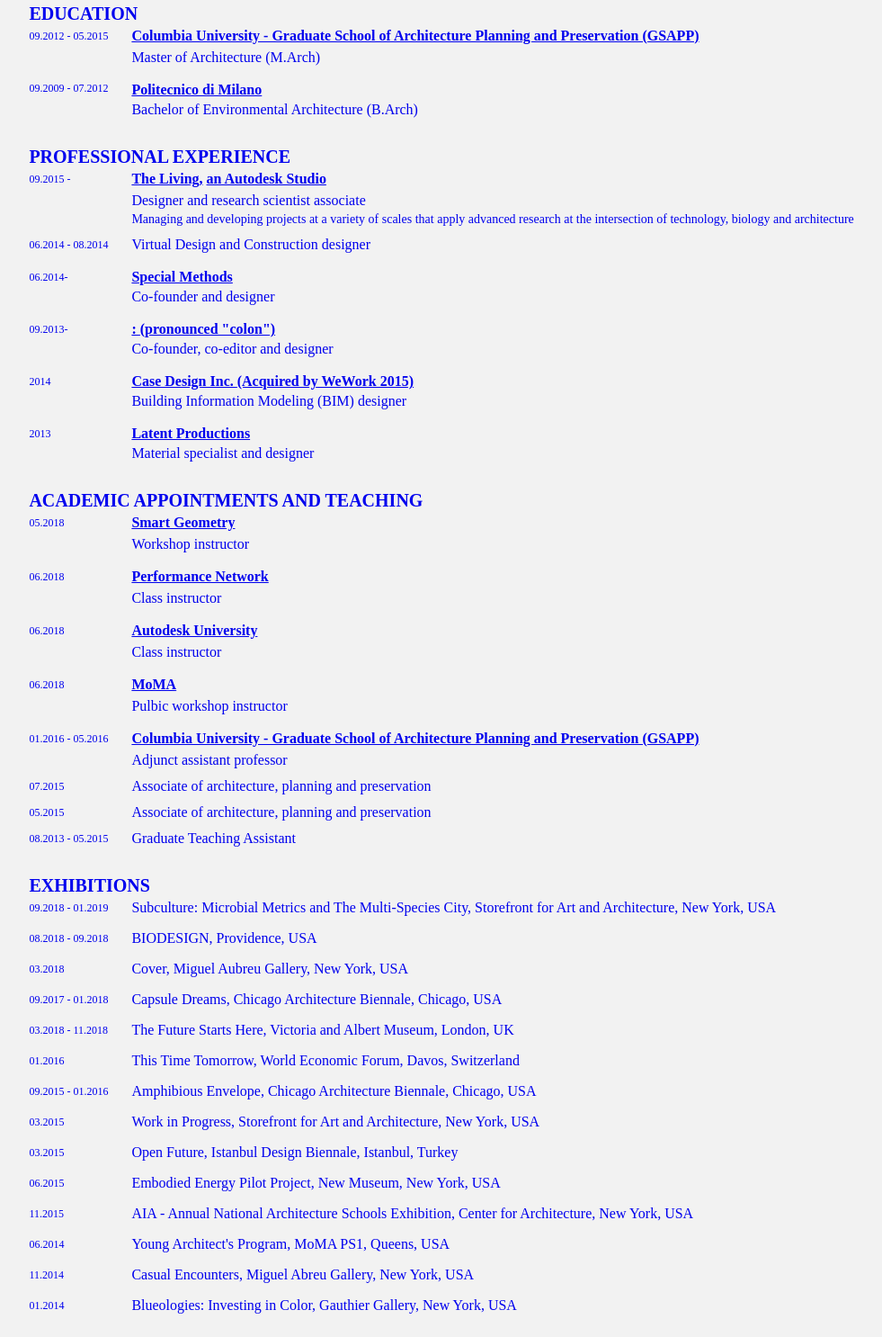
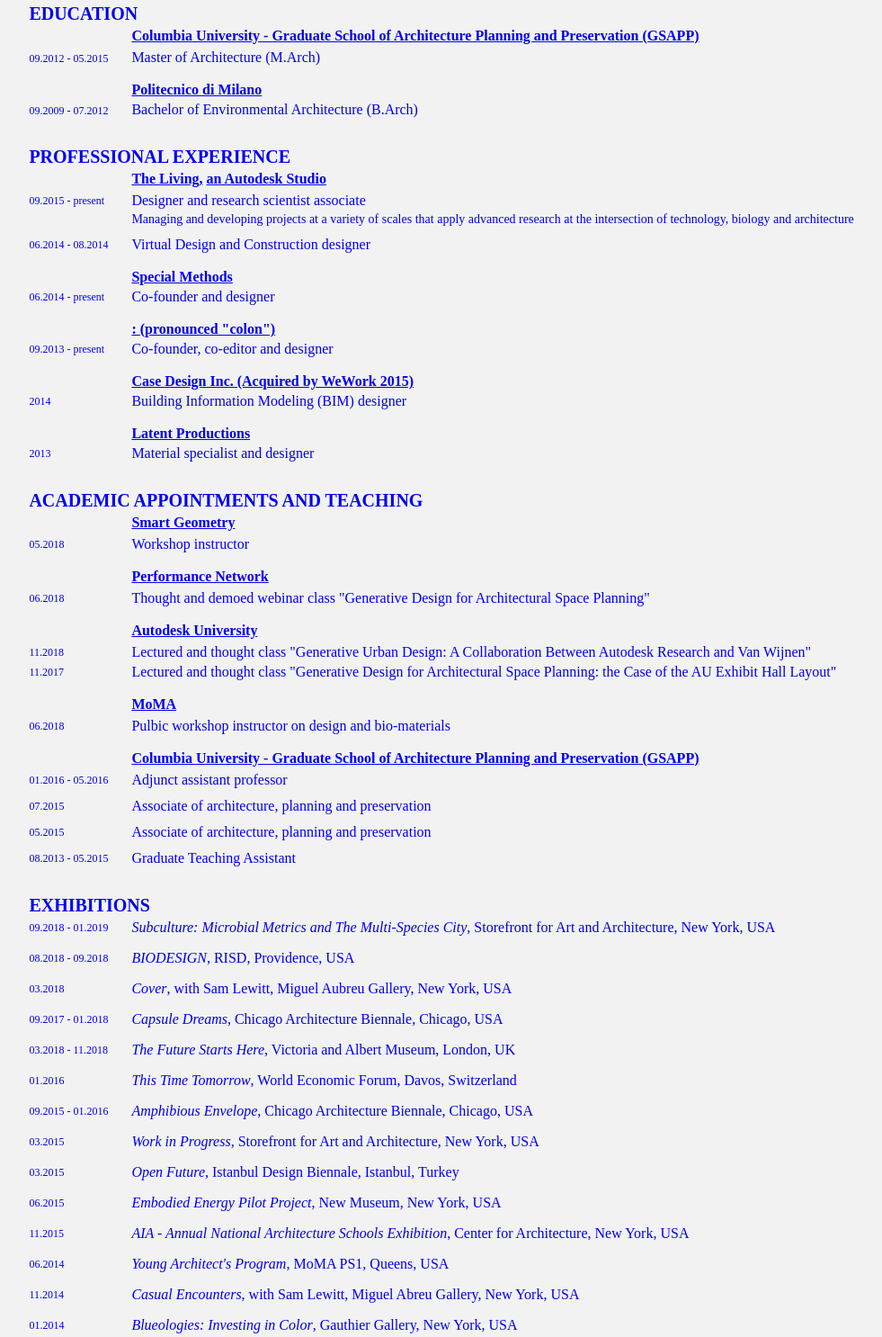
Before and after one commit to lovill/lorenzo_sito_splash, a plain HTML site: page cv/index.html in a window 1280 px wide. Shown: the part 187-1673 px from the top of the page at 90% size, without its empty margins (105-1086 px from the left). Drawn offline with nearby package versions, Linux system fonts and the light colour scheme; a script that the page names is missing.

Commit message:
added py server note and updating date row alignment

```diff
--- a/cv/index.html
+++ b/cv/index.html
@@ -7,7 +7,7 @@
 		<meta name="viewport" content="width=device-width, initial-scale=1">
 
 		<!-- web page title -->
-		<title>vitae</title>
+		<title>lv cv</title>
 		<meta name="description" content="lorenzo online">
 		<!-- load favicon -->
 		<link rel="shortcut icon" type="image/png" href="/favicon_blue.png"/>
@@ -41,11 +41,12 @@
 	<td colspan="2" class = "section_title">EDUCATION</td>
 </tr>
 <tr>
-	<td id = "dates" valign = "center">09.2012 - 05.2015</td>
+	<td></td>
+	<!-- <td id = "dates" valign = "center">09.2012 - 05.2015</td> -->
 	<td><a href=https://www.arch.columbia.edu/ target="_blank">Columbia University - Graduate School of Architecture Planning and Preservation (GSAPP)</td>
 <tr>
 </tr>
-	<td></td>
+	<td id = "dates" valign = "bottom">09.2012 - 05.2015</td>
 	<td id="role">Master of Architecture (M.Arch)</td>
 </tr>
 
@@ -54,11 +55,12 @@
 </tr>
 
 <tr>
-	<td id = "dates" valign = "top">09.2009 - 07.2012</td>
+	<td></td>
+	<!-- <td id = "dates" valign = "top">09.2009 - 07.2012</td> -->
 	<td ><a href=https://www.polimi.it/en/ target="_blank">Politecnico di Milano </td>
 </tr>
 </tr>
-	<td></td>
+	<td id = "dates" valign = "bottom">09.2009 - 07.2012</td>
 	<td id="role">Bachelor of Environmental Architecture (B.Arch)</td>
 </tr>
 <!-- close education section -->
@@ -76,12 +78,14 @@
 	<td colspan="2" class = "section_title">PROFESSIONAL EXPERIENCE</td>
 </tr>
 <tr>
-	<td id = "dates">09.2015 -</td>
+	<td></td>
+	<!-- <td id = "dates">09.2015 - present</td> -->
 	<td><a href=https://www.arch.columbia.edu/ target="_blank"><a href=http://www.thelivingnewyork.com/ target="_blank">
           The Living,</a> <a href=https://autodeskresearch.com/groups/living/ target="_blank">an Autodesk Studio</a></td>
 <tr>
 </tr>
-	<td></td>
+
+	<td id = "dates" valign = "center">09.2015 - present</td>
 	<td id="role">Designer and research scientist associate</td>
 </tr>
 </tr>
@@ -90,7 +94,7 @@
 </tr>
 <tr><td colspan="2" id= "same_employer_spacing"></td></tr>
 </tr>
-	<td id = "dates">06.2014 - 08.2014</td>
+	<td id = "dates" valign = "center">06.2014 - 08.2014</td>
 	<td id="role">Virtual Design and Construction designer</td>
 </tr>
 
@@ -100,11 +104,12 @@
 </tr>
 
 <tr>
-	<td id = "dates">06.2014-</td>
+	<td></td>
+	<!-- <td id = "dates" valign = "bottom">06.2014 - present</td> -->
 	<td><a href=http://www.special-methods.com/ target="_blank">Special Methods</td>
 </tr>
 </tr>
-	<td></td>
+	<td id = "dates" valign = "center">06.2014 - present</td>
 	<td id="role">Co-founder and designer</td>
 </tr>
 
@@ -113,11 +118,12 @@
 	<td colspan="2" id= "spacing"></td>
 </tr>
 <tr>
-	<td id = "dates">09.2013-</td>
+	<td></td>
+	<!-- <td id = "dates">09.2013 - present</td> -->
 	<td><a href=http://www.c-o-l-o-n.com/ target="_blank">: (pronounced "colon")</td>
 </tr>
 </tr>
-	<td></td>
+	<td id = "dates" valign = "center">09.2013 - present</td>
 	<td id="role">Co-founder, co-editor and designer</td>
 </tr>
 
@@ -126,11 +132,13 @@
 	<td colspan="2" id= "spacing"></td>
 </tr>
 <tr>
-	<td id = "dates">2014</td>
+	<td></td>
+	<!-- <td id = "dates" valign = "center">2014</td> -->
 	<td id="role"><a href=http://www.case-inc.com/ target="_blank">Case Design Inc. (Acquired by WeWork 2015)</td>
 </tr>
 </tr>
-	<td></td>
+
+	<td id = "dates" valign = "center">2014</td>
 	<td id="role">Building Information Modeling (BIM) designer</td>
 </tr>
 
@@ -139,11 +147,12 @@
 	<td colspan="2" id= "spacing"></td>
 </tr>
 <tr>
-	<td id = "dates">2013</td>
+	<td></td>
 	<td><a href=http://www.latentnyc.com/ target="_blank">Latent Productions</td>
 </tr>
 </tr>
-	<td></td>
+
+	<td id = "dates" valign = "center">2013</td>
 	<td id="role">Material specialist and designer</td>
 </tr>
 <!-- close professional section -->
@@ -160,10 +169,10 @@
 	<td colspan="2" class = "section_title">ACADEMIC APPOINTMENTS AND TEACHING</td>
 </tr>
 
-<tr><td id = "dates" valign = "center">05.2018</td>
+<tr><td></td>
 	<td><a href=https://www.smartgeometry.org/ target="_blank">
           Smart Geometry</a></td> <tr>
-</tr><td></td>
+</tr><td id = "dates" valign = "center">05.2018</td>
 	<td id="role">Workshop instructor</td>
 </tr>
 
@@ -171,11 +180,11 @@
 <tr>
 	<td colspan="2" id= "spacing"></td>
 </tr>
-<tr><td id = "dates" valign = "center">06.2018</td>
+<tr><td></td>
 	<td><a href=https://www.performance.network/ target="_blank">
           Performance Network</a></td> <tr>
-</tr><td></td>
-	<td id="role">Class instructor</td>
+</tr><td id = "dates" valign = "center">06.2018</td>
+	<td id="role">Thought and demoed webinar class "Generative Design for Architectural Space Planning"</td>
 </tr>
 
 
@@ -183,50 +192,53 @@
 <tr>
 	<td colspan="2" id= "spacing"></td>
 </tr>
-<tr><td id = "dates" valign = "center">06.2018</td>
+<tr><td></td>
 	<td><a href=http://au.autodesk.com/ target="_blank">
           Autodesk University</a></td> <tr>
-</tr><td></td>
-	<td id="role">Class instructor</td>
+</tr><td id = "dates" valign = "center">11.2018</td>
+	<td id="role">Lectured and thought class "Generative Urban Design: A Collaboration Between Autodesk Research and Van Wijnen"</td>
+</tr>
+</tr><td id = "dates" valign = "center">11.2017</td>
+	<td id="role">Lectured and thought class "Generative Design for Architectural Space Planning: the Case of the AU Exhibit Hall Layout"</td>
 </tr>
 
 <!-- ...     .... -->
 <tr>
 	<td colspan="2" id= "spacing"></td>
 </tr>
-<tr><td id = "dates" valign = "center">06.2018</td>
+<tr><td></td>
 	<td><a href=https://www.moma.org/ target="_blank">
           MoMA</a></td> <tr>
-</tr><td></td>
-	<td id="role">Pulbic workshop instructor</td>
+</tr><td id = "dates" valign = "center">06.2018</td>
+	<td id="role">Pulbic workshop instructor on design and bio-materials</td>
 </tr>
 
 <!-- ...     .... -->
 <tr>
 	<td colspan="2" id= "spacing"></td>
 </tr>
-<tr><td id = "dates" valign = "center">01.2016 - 05.2016</td>
+<tr><td></td>
 	<td><a href=https://www.arch.columbia.edu/ target="_blank">
           Columbia University - Graduate School of Architecture Planning and Preservation (GSAPP)</a></td> <tr>
-</tr><td></td>
+</tr><td id = "dates" valign = "center">01.2016 - 05.2016</td>
 	<td id="role">Adjunct assistant professor</td>
 </tr>
 
 <!-- ...     .... -->
 <tr><td colspan="2" id= "same_employer_spacing"></td></tr>
-<tr><td id = "dates">07.2015</td>
+<tr><td id = "dates" valign = "center">07.2015</td>
 	<td id="role">Associate of architecture, planning and preservation</td>
 </tr>
 
 <!-- ...     .... -->
 <tr><td colspan="2" id= "same_employer_spacing"></td></tr>
-<tr><td id = "dates">05.2015</td>
+<tr><td id = "dates" valign = "center">05.2015</td>
 	<td id="role">Associate of architecture, planning and preservation</td>
 </tr>
 
 <!-- ...     .... -->
 <tr><td colspan="2" id= "same_employer_spacing"></td></tr>
-<tr><td id = "dates">08.2013 - 05.2015</td>
+<tr><td id = "dates" valign = "center">08.2013 - 05.2015</td>
 	<td id="role">Graduate Teaching Assistant</td> </tr>
 <!-- closing academic section -->
 
@@ -243,72 +255,72 @@
 </tr>
 
 <tr><td id = "dates" valign = "center">09.2018 - 01.2019</td>
-	<td> Subculture: Microbial Metrics and The Multi-Species City, Storefront for Art and Architecture, New York, USA</td> </tr>
+	<td> <p class="work_title">Subculture: Microbial Metrics and The Multi-Species City</p>, Storefront for Art and Architecture, New York, USA</td> </tr>
 
 <!-- ...     .... -->
 <tr><td colspan="2" id= "exh_spacing"></td></tr>
 <tr><td id = "dates" valign = "center">08.2018 - 09.2018</td>
-	<td> BIODESIGN, Providence, USA</td> </tr>
+	<td> <p class="work_title">BIODESIGN</p>, RISD, Providence, USA</td> </tr>
 
 <!-- ...     .... -->
 <tr><td colspan="2" id= "exh_spacing"></td></tr>
 <tr><td id = "dates" valign = "center">03.2018</td>
-	<td> Cover, Miguel Aubreu Gallery, New York, USA</td> </tr>
+	<td> <p class="work_title">Cover</p>, with Sam Lewitt, Miguel Aubreu Gallery, New York, USA</td> </tr>
 
 <!-- ...     .... -->
 <tr><td colspan="2" id= "exh_spacing"></td></tr>
 <tr><td id = "dates" valign = "center">09.2017 - 01.2018</td>
-	<td> Capsule Dreams, Chicago Architecture Biennale, Chicago, USA</td> </tr>
+	<td> <p class="work_title">Capsule Dreams</p>, Chicago Architecture Biennale, Chicago, USA</td> </tr>
 
 <!-- ...     .... -->
 <tr><td colspan="2" id= "exh_spacing"></td></tr>
 <tr><td id = "dates" valign = "center">03.2018 - 11.2018</td>
-	<td> The Future Starts Here, Victoria and Albert Museum, London, UK</td> </tr>
+	<td> <p class="work_title">The Future Starts Here</p>, Victoria and Albert Museum, London, UK</td> </tr>
 
 <!-- ...     .... -->
 <tr><td colspan="2" id= "exh_spacing"></td></tr>
 <tr><td id = "dates" valign = "center">01.2016</td>
-	<td> This Time Tomorrow, World Economic Forum, Davos, Switzerland</td> </tr>
+	<td> <p class="work_title">This Time Tomorrow</p>, World Economic Forum, Davos, Switzerland</td> </tr>
 
 <!-- ...     .... -->
 <tr><td colspan="2" id= "exh_spacing"></td></tr>
 <tr><td id = "dates" valign = "center">09.2015 - 01.2016</td>
-	<td> Amphibious Envelope, Chicago Architecture Biennale, Chicago, USA</td> </tr>
+	<td> <p class="work_title">Amphibious Envelope</p>, Chicago Architecture Biennale, Chicago, USA</td> </tr>
 
 <!-- ...     .... -->
 <tr><td colspan="2" id= "exh_spacing"></td></tr>
 <tr><td id = "dates" valign = "center">03.2015</td>
-	<td> Work in Progress, Storefront for Art and Architecture, New York, USA</td> </tr>
+	<td> <p class="work_title">Work in Progress</p>, Storefront for Art and Architecture, New York, USA</td> </tr>
 
 <!-- ...     .... -->
 <tr><td colspan="2" id= "exh_spacing"></td></tr>
 <tr><td id = "dates" valign = "center">03.2015</td>
-	<td> Open Future, Istanbul Design Biennale, Istanbul, Turkey</td> </tr>
+	<td> <p class="work_title">Open Future</p>, Istanbul Design Biennale, Istanbul, Turkey</td> </tr>
 
 <!-- ...     .... -->
 <tr><td colspan="2" id= "exh_spacing"></td></tr>
 <tr><td id = "dates" valign = "center">06.2015</td>
-	<td> Embodied Energy Pilot Project, New Museum, New York, USA</td> </tr>
+	<td> <p class="work_title">Embodied Energy Pilot Project</p>, New Museum, New York, USA</td> </tr>
 
 <!-- ...     .... -->
 <tr><td colspan="2" id= "exh_spacing"></td></tr>
 <tr><td id = "dates" valign = "center">11.2015</td>
-	<td> AIA - Annual National Architecture Schools Exhibition, Center for Architecture, New York, USA</td> </tr>
+	<td> <p class="work_title">AIA - Annual National Architecture Schools Exhibition</p>, Center for Architecture, New York, USA</td> </tr>
 
 <!-- ...     .... -->
 <tr><td colspan="2" id= "exh_spacing"></td></tr>
 <tr><td id = "dates" valign = "center">06.2014</td>
-	<td> Young Architect's Program, MoMA PS1, Queens, USA</td> </tr>
+	<td> <p class="work_title">Young Architect's Program</p>, MoMA PS1, Queens, USA</td> </tr>
 
 <!-- ...     .... -->
 <tr><td colspan="2" id= "exh_spacing"></td></tr>
 <tr><td id = "dates" valign = "center">11.2014</td>
-	<td> Casual Encounters, Miguel Abreu Gallery, New York, USA</td> </tr>
+	<td> <p class="work_title">Casual Encounters</p>, with Sam Lewitt, Miguel Abreu Gallery, New York, USA</td> </tr>
 
 <!-- ...     .... -->
 <tr><td colspan="2" id= "exh_spacing"></td></tr>
 <tr><td id = "dates" valign = "center">01.2014</td>
-	<td> Blueologies: Investing in Color, Gauthier Gallery, New York, USA</td> </tr>
+	<td> <p class="work_title">Blueologies: Investing in Color</p>, Gauthier Gallery, New York, USA</td> </tr>
 <!-- closing exhibit section -->
 
 <tr>
```
Also changed, not shown: python_server.txt (added).
